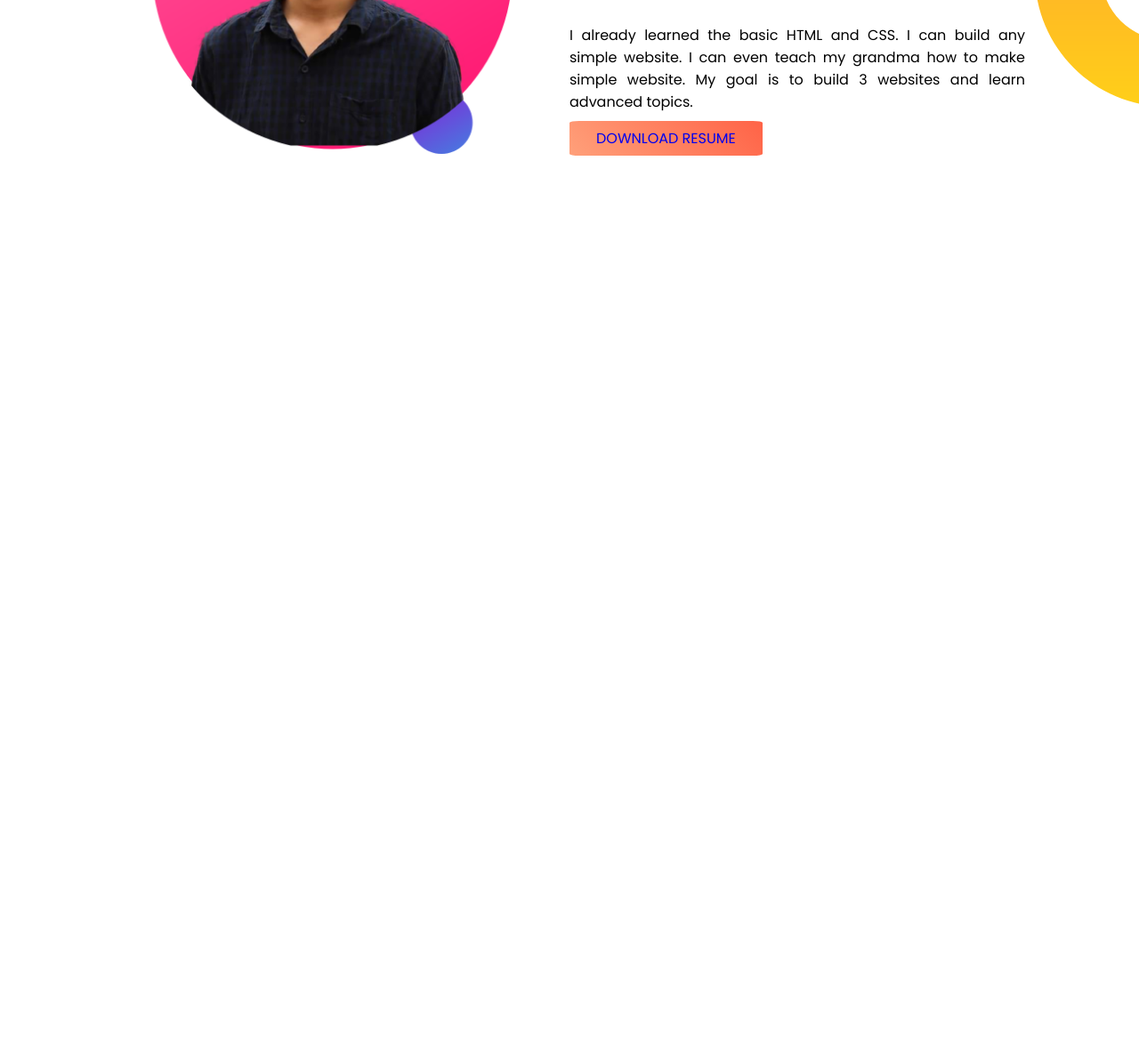
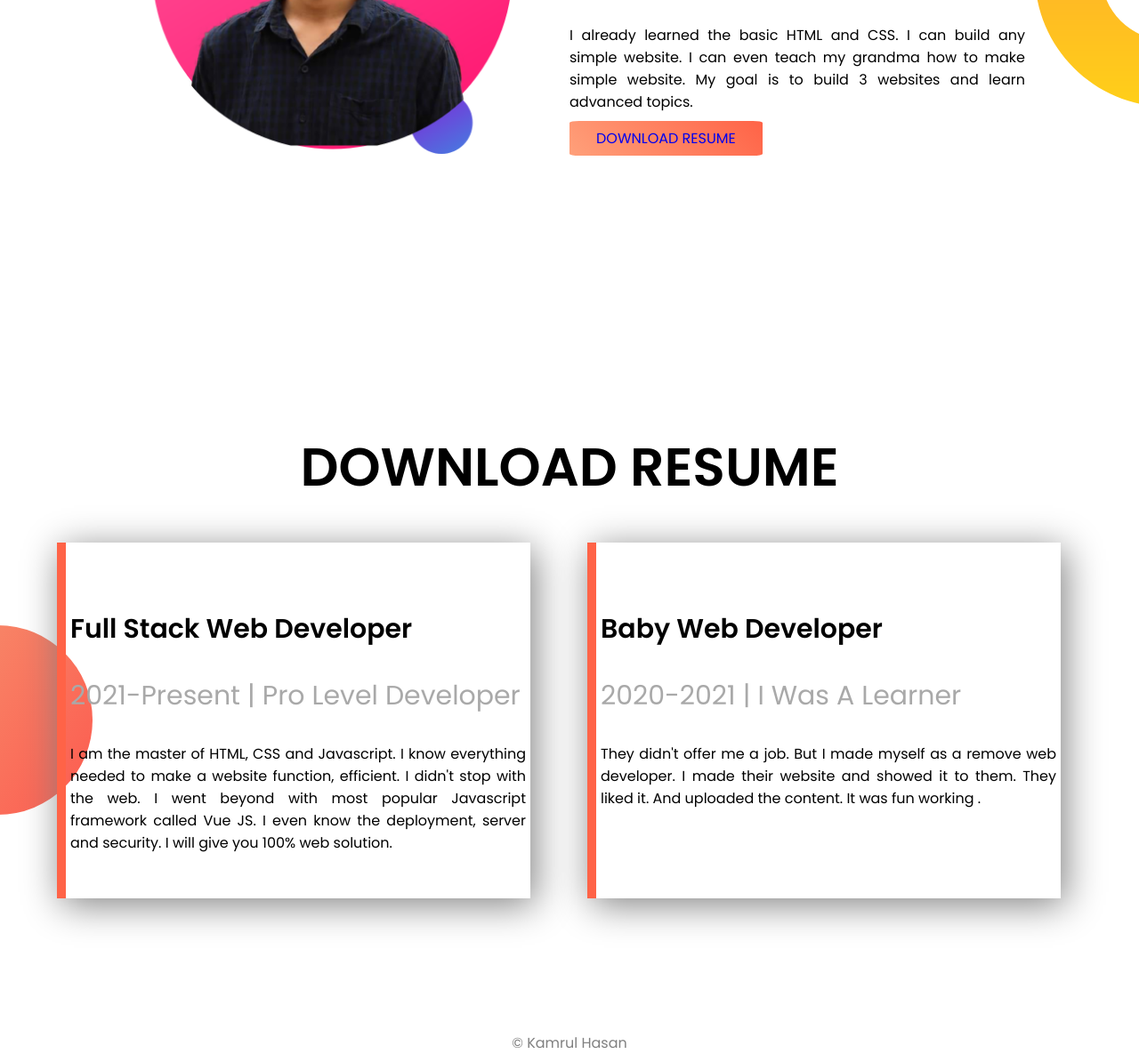
Before and after one commit to skhasancse18344/PortfolioWebsite-htmlCSS, a plain HTML site: page index.html in a window 1280 px wide. Shown: the part 1173-2358 px from the top of the page at 89% size. Before the commit the page ends 1353 px from the top, so only its background shows below. Drawn offline with Linux system fonts and the light colour scheme.

Commit message:
Portfolio Website By HTML & CSS

```diff
--- a/css/style.css
+++ b/css/style.css
@@ -43,3 +43,34 @@ h1 span{
     background-repeat: no-repeat;
     background-position: right;
 }
+.experinces{
+
+    display: flex;
+    background-image: url(/image/exp-bg.png);
+    background-repeat: no-repeat;
+    background-position: left;
+}
+.experience-header{
+    margin-top: 300px;
+    font-weight: 600;
+    font-size: 60px;
+    text-align: center;
+}
+.experience-area{
+    text-align: justify;
+    padding-top: 50px;
+    padding-bottom: 200px;
+    box-shadow: 5px 7px 40px gray;
+    height: 150px;
+    padding-right: 5px;
+    padding-left: 5px;
+    border-left: 10px solid tomato;
+}
+.experience-area h1{
+    font-size: 30px;
+}
+footer{
+    margin-top: 150px;
+    text-align: center;
+    color: gray;
+}
--- a/index.html
+++ b/index.html
@@ -36,15 +36,20 @@
         <a class="anchor-button" target="_blank" href="#">DOWNLOAD RESUME</a>
     </div>
 </section>
+<h1 class="experience-header">DOWNLOAD RESUME</h1>
 <section class="experinces">
-    <div>
-
+    <div class="half-width experience-area">
+        <h1>Full Stack Web Developer</h1>
+        <h3>2021-Present | Pro Level Developer</h3>
+        <p>I am the master of HTML, CSS and Javascript. I know everything needed to make a website function, efficient. I didn't stop with the web. I went beyond with most popular Javascript framework called Vue JS. I even know the deployment, server and security. I will give you 100% web solution.</p>
     </div>
-    <div>
-
+    <div class="half-width experience-area">
+        <h1>Baby Web Developer</h1>
+        <h3>2020-2021 | I Was A Learner</h3>
+        <p>They didn't offer me a job. But I made myself as a remove web developer. I made their website and showed it to them. They liked it. And uploaded the content. It was fun working .</p>
     </div>
 </section>
-<footer></footer>
+<footer>© Kamrul Hasan</footer>
 </body>
 
 </html>
```
